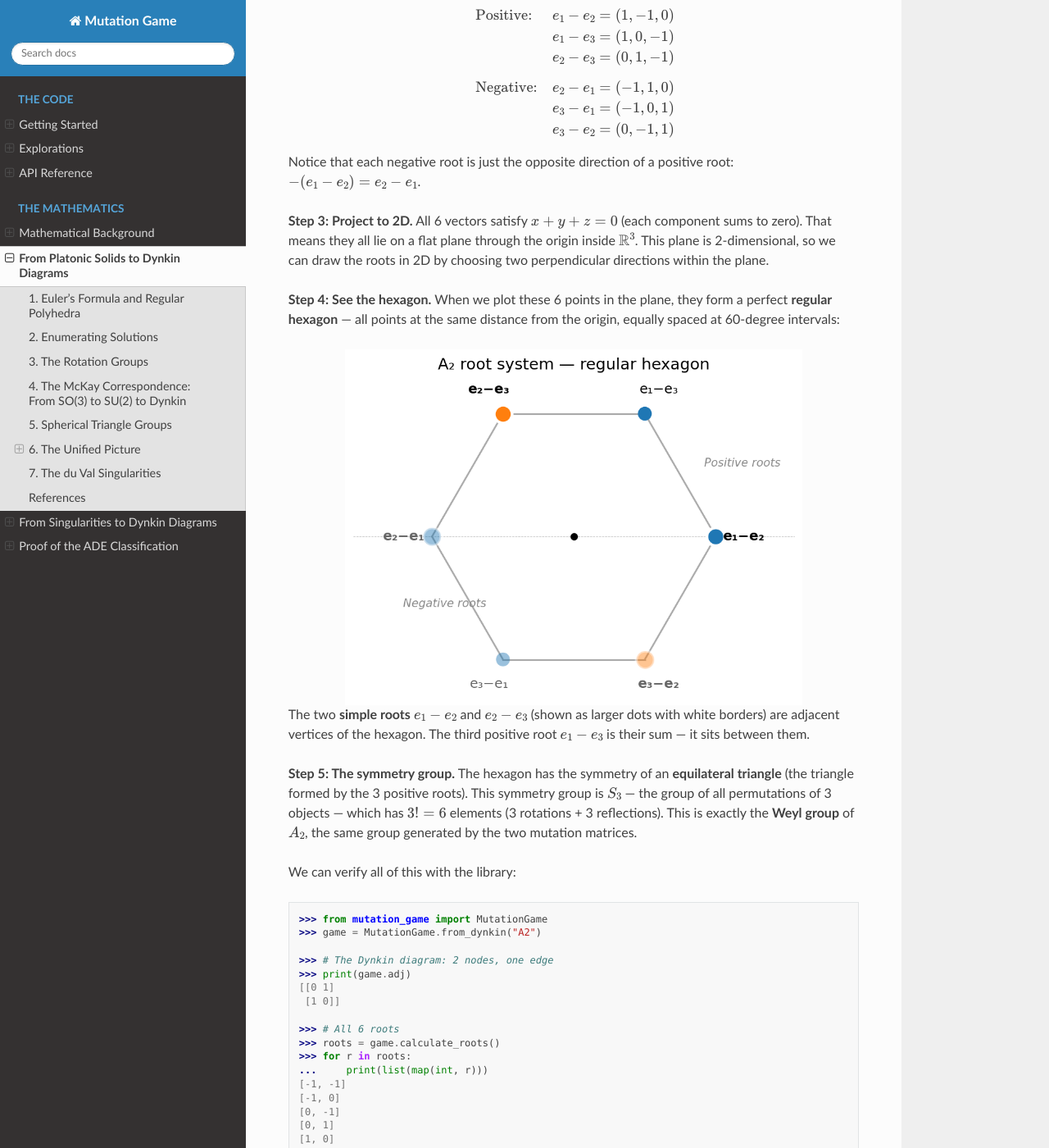
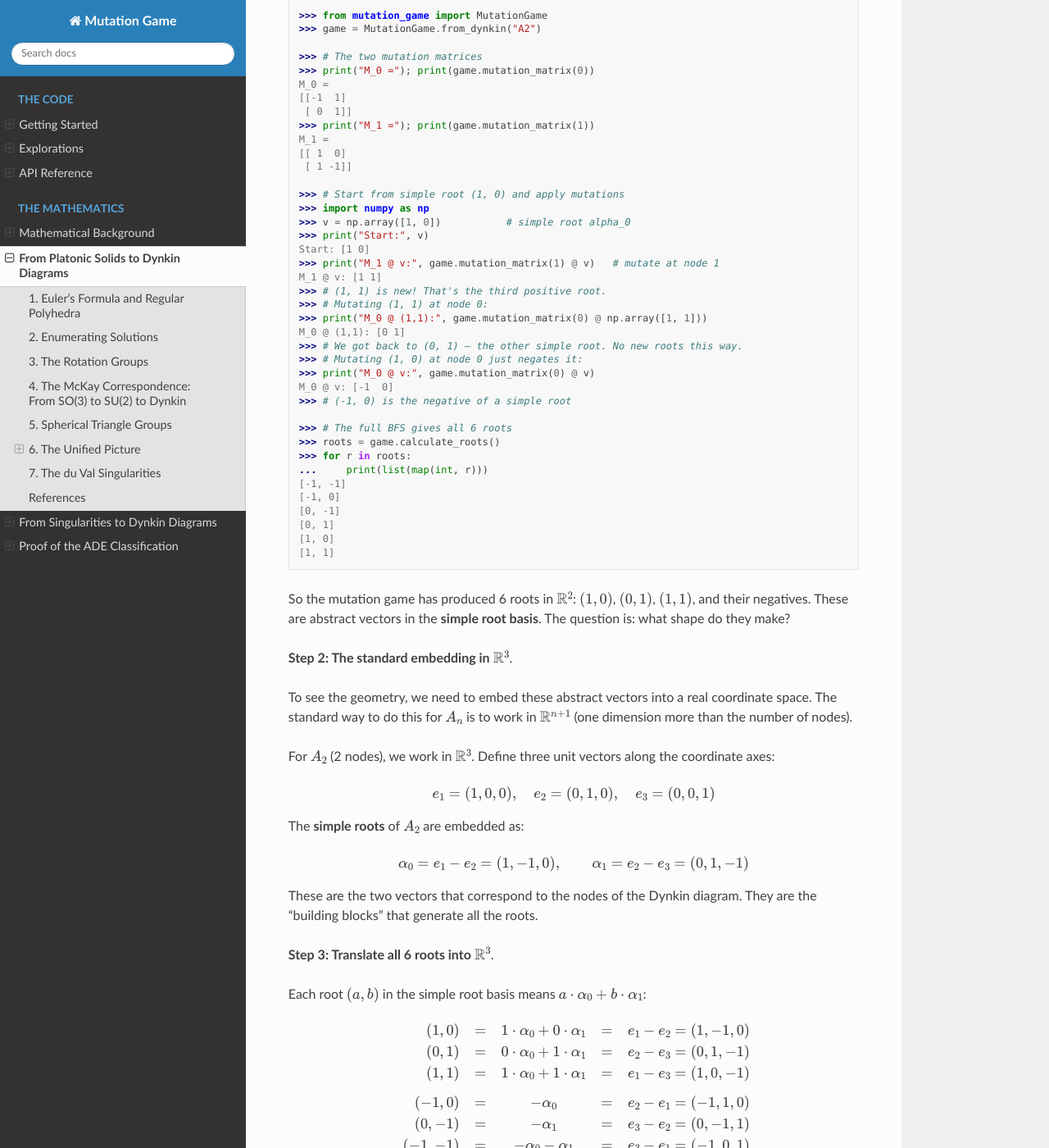
Before and after one commit to andreacortis/mutation_game, a Sphinx documentation site: the page built from docs/platonic_solids.rst, in a window 1280 px wide and 1400 px high, scrolled down 5480 px. Shown: the whole window at 82% size. Built offline with Sphinx 7.4.7 and the Read the Docs theme 3.1.0, drawn with Linux system fonts in a browser that asks for light colours; some of the changed text lies outside the part shown.

Commit message:
Rewrite A2 section: derive roots from mutation game, then embed
The previous version jumped from "A2 has 6 roots" to "the roots are
e_i - e_j" without justification. Now the chain is explicit:

1. Compute roots via mutation matrices (definition: BFS from simple roots)
2. Show step-by-step mutations: (1,0) -> M_1 -> (1,1), etc.
3. Define the standard embedding: alpha_0 = e1-e2, alpha_1 = e2-e3
4. Translate each root (a,b) = a*alpha_0 + b*alpha_1 into R^3 coords
5. Observe that the result happens to be all e_i - e_j (a theorem, not a def)
6. All roots lie on x+y+z=0 plane -> project to 2D -> hexagon
7. S3 symmetry = permutations of indices = Weyl group = mutation group
8. Coxeter element M_0*M_1 has order 3 (120-degree rotation of hexagon)

Co-Authored-By: Claude Opus 4.6 (1M context) <noreply@anthropic.com>

```diff
--- a/docs/platonic_solids.rst
+++ b/docs/platonic_solids.rst
@@ -335,74 +335,50 @@ A\ :sub:`2`\ : the hexagon (2D)
 
 **Where do the roots live?** The :math:`A_2` Dynkin diagram has 2 nodes
 connected by one edge: ``0 — 1``. The mutation game produces 6 roots: 3
-positive and 3 negative. But these are vectors in :math:`\mathbb{R}^2` (our
-simple root basis). To see the geometry, we need to place them in a real
-coordinate system.
+positive and 3 negative. But these are just coordinate vectors in
+:math:`\mathbb{R}^2` — abstract lists of numbers. To *see* the geometry,
+we need to understand what shape they make when drawn as points.
 
-**Step 1: The standard basis vectors.** In :math:`\mathbb{R}^3`, define three
-unit vectors along the coordinate axes:
+**Step 1: Compute the roots from the mutation game.**
 
-.. math::
-
-   e_1 = (1, 0, 0), \quad e_2 = (0, 1, 0), \quad e_3 = (0, 0, 1)
-
-**Step 2: Form the roots.** The roots of :math:`A_2` are all differences
-:math:`e_i - e_j` where :math:`i \neq j`. There are :math:`3 \times 2 = 6`
-such differences:
-
-.. math::
-
-   \begin{array}{ll}
-   \text{Positive:} & e_1 - e_2 = (1, -1, 0) \\
-                     & e_1 - e_3 = (1, 0, -1) \\
-                     & e_2 - e_3 = (0, 1, -1) \\[6pt]
-   \text{Negative:} & e_2 - e_1 = (-1, 1, 0) \\
-                     & e_3 - e_1 = (-1, 0, 1) \\
-                     & e_3 - e_2 = (0, -1, 1)
-   \end{array}
-
-Notice that each negative root is just the opposite direction of a positive
-root: :math:`-(e_1 - e_2) = e_2 - e_1`.
-
-**Step 3: Project to 2D.** All 6 vectors satisfy :math:`x + y + z = 0`
-(each component sums to zero). That means they all lie on a flat plane
-through the origin inside :math:`\mathbb{R}^3`. This plane is 2-dimensional,
-so we can draw the roots in 2D by choosing two perpendicular directions
-within the plane.
-
-**Step 4: See the hexagon.** When we plot these 6 points in the plane, they
-form a perfect **regular hexagon** — all points at the same distance from the
-origin, equally spaced at 60-degree intervals:
-
-.. image:: _static/a2_hexagon.png
-   :width: 80%
-   :align: center
-   :alt: A2 root system forming a regular hexagon
-
-The two **simple roots** :math:`e_1 - e_2` and :math:`e_2 - e_3` (shown as
-larger dots with white borders) are adjacent vertices of the hexagon. The
-third positive root :math:`e_1 - e_3` is their sum — it sits between them.
-
-**Step 5: The symmetry group.** The hexagon has the symmetry of an
-**equilateral triangle** (the triangle formed by the 3 positive roots). This
-symmetry group is :math:`S_3` — the group of all permutations of 3 objects —
-which has :math:`3! = 6` elements (3 rotations + 3 reflections). This is
-exactly the **Weyl group** of :math:`A_2`, the same group generated by the
-two mutation matrices.
-
-We can verify all of this with the library:
+This is the definition: the roots are whatever the mutation game produces,
+starting from the simple roots :math:`(1, 0)` and :math:`(0, 1)`, by
+applying the mutation matrices :math:`M_0` and :math:`M_1` in every possible
+sequence.
 
 .. code-block:: pycon
 
    >>> from mutation_game import MutationGame
    >>> game = MutationGame.from_dynkin("A2")
 
-   >>> # The Dynkin diagram: 2 nodes, one edge
-   >>> print(game.adj)
-   [[0 1]
-    [1 0]]
+   >>> # The two mutation matrices
+   >>> print("M_0 ="); print(game.mutation_matrix(0))
+   M_0 =
+   [[-1  1]
+    [ 0  1]]
+   >>> print("M_1 ="); print(game.mutation_matrix(1))
+   M_1 =
+   [[ 1  0]
+    [ 1 -1]]
 
-   >>> # All 6 roots
+   >>> # Start from simple root (1, 0) and apply mutations
+   >>> import numpy as np
+   >>> v = np.array([1, 0])           # simple root alpha_0
+   >>> print("Start:", v)
+   Start: [1 0]
+   >>> print("M_1 @ v:", game.mutation_matrix(1) @ v)   # mutate at node 1
+   M_1 @ v: [1 1]
+   >>> # (1, 1) is new! That's the third positive root.
+   >>> # Mutating (1, 1) at node 0:
+   >>> print("M_0 @ (1,1):", game.mutation_matrix(0) @ np.array([1, 1]))
+   M_0 @ (1,1): [0 1]
+   >>> # We got back to (0, 1) — the other simple root. No new roots this way.
+   >>> # Mutating (1, 0) at node 0 just negates it:
+   >>> print("M_0 @ v:", game.mutation_matrix(0) @ v)
+   M_0 @ v: [-1  0]
+   >>> # (-1, 0) is the negative of a simple root
+
+   >>> # The full BFS gives all 6 roots
    >>> roots = game.calculate_roots()
    >>> for r in roots:
    ...     print(list(map(int, r)))
@@ -413,10 +389,113 @@ We can verify all of this with the library:
    [1, 0]
    [1, 1]
 
-   >>> # The Cartan matrix
+So the mutation game has produced 6 roots in :math:`\mathbb{R}^2`:
+:math:`(1,0)`, :math:`(0,1)`, :math:`(1,1)`, and their negatives. These are
+abstract vectors in the **simple root basis**. The question is: what shape
+do they make?
+
+**Step 2: The standard embedding in** :math:`\mathbb{R}^3`.
+
+To see the geometry, we need to embed these abstract vectors into a real
+coordinate space. The standard way to do this for :math:`A_n` is to work in
+:math:`\mathbb{R}^{n+1}` (one dimension more than the number of nodes).
+
+For :math:`A_2` (2 nodes), we work in :math:`\mathbb{R}^3`. Define three
+unit vectors along the coordinate axes:
+
+.. math::
+
+   e_1 = (1, 0, 0), \quad e_2 = (0, 1, 0), \quad e_3 = (0, 0, 1)
+
+The **simple roots** of :math:`A_2` are embedded as:
+
+.. math::
+
+   \alpha_0 = e_1 - e_2 = (1, -1, 0), \qquad
+   \alpha_1 = e_2 - e_3 = (0, 1, -1)
+
+These are the two vectors that correspond to the nodes of the Dynkin diagram.
+They are the "building blocks" that generate all the roots.
+
+**Step 3: Translate all 6 roots into** :math:`\mathbb{R}^3`.
+
+Each root :math:`(a, b)` in the simple root basis means
+:math:`a \cdot \alpha_0 + b \cdot \alpha_1`:
+
+.. math::
+
+   \begin{array}{rcccl}
+   (1, 0) &=& 1 \cdot \alpha_0 + 0 \cdot \alpha_1 &=& e_1 - e_2 = (1, -1, 0) \\
+   (0, 1) &=& 0 \cdot \alpha_0 + 1 \cdot \alpha_1 &=& e_2 - e_3 = (0, 1, -1) \\
+   (1, 1) &=& 1 \cdot \alpha_0 + 1 \cdot \alpha_1 &=& e_1 - e_3 = (1, 0, -1) \\[6pt]
+   (-1, 0) &=& -\alpha_0 &=& e_2 - e_1 = (-1, 1, 0) \\
+   (0, -1) &=& -\alpha_1 &=& e_3 - e_2 = (0, -1, 1) \\
+   (-1, -1) &=& -\alpha_0 - \alpha_1 &=& e_3 - e_1 = (-1, 0, 1)
+   \end{array}
+
+Look at the result: the 6 roots in :math:`\mathbb{R}^3` are exactly **all
+differences** :math:`e_i - e_j` with :math:`i \neq j`. This is not a
+definition — it is a consequence of the mutation game. The mutations
+happened to produce precisely the vectors that can be written as
+:math:`e_i - e_j`.
+
+Each negative root is the opposite of a positive root:
+:math:`-(e_1 - e_2) = e_2 - e_1`.
+
+**Step 4: All roots lie on a plane.** Check the coordinates — every root
+has components that sum to zero:
+
+.. math::
+
+   (1) + (-1) + (0) = 0, \quad (0) + (1) + (-1) = 0, \quad \text{etc.}
+
+This means all 6 vectors lie on the plane :math:`x + y + z = 0` inside
+:math:`\mathbb{R}^3`. This plane passes through the origin and is
+2-dimensional, so we can draw the roots as points on a flat sheet of paper.
+
+**Step 5: See the hexagon.** When we project these 6 points onto the plane,
+they are all at the same distance from the origin (:math:`\sqrt{2}`), and
+equally spaced at 60-degree intervals. They form a perfect **regular
+hexagon**:
+
+.. image:: _static/a2_hexagon.png
+   :width: 80%
+   :align: center
+   :alt: A2 root system forming a regular hexagon
+
+The two **simple roots** :math:`e_1 - e_2` and :math:`e_2 - e_3` (shown as
+larger dots with white borders) are adjacent vertices of the hexagon. The
+third positive root :math:`e_1 - e_3` is their sum — it sits between them.
+The three negative roots sit on the opposite side.
+
+**Step 6: The symmetry group.** The hexagon has the symmetry of an
+**equilateral triangle** (the triangle formed by the 3 positive roots). This
+symmetry group is :math:`S_3` — the group of all permutations of 3 objects —
+which has :math:`3! = 6` elements (3 rotations + 3 reflections).
+
+Why :math:`S_3`? Because permuting the indices :math:`\{1, 2, 3\}` in
+:math:`e_i - e_j` sends roots to roots. For example, the transposition
+:math:`(1 \leftrightarrow 2)` sends :math:`e_1 - e_2 \mapsto e_2 - e_1`,
+which swaps a positive root with its negative. This is exactly what a
+**mutation** does — and the group generated by all mutations is the Weyl
+group :math:`S_3`.
+
+.. code-block:: pycon
+
+   >>> # The Cartan matrix: inner products of simple roots
    >>> print(game.cartan_matrix())
    [[ 2 -1]
     [-1  2]]
+
+   >>> # The Coxeter element (product of both mutations)
+   >>> M = game.mutation_matrix(0) @ game.mutation_matrix(1)
+   >>> print(M)
+   [[ 0 -1]
+    [ 1 -1]]
+   >>> # This matrix has order 3: M^3 = I (a 120-degree rotation of the hexagon)
+   >>> print(M @ M @ M)
+   [[1 0]
+    [0 1]]
 
 The mutation graph also forms a hexagon — the same shape! Here each node is
 a root vector, and the edges show which mutation transforms one root into
```
